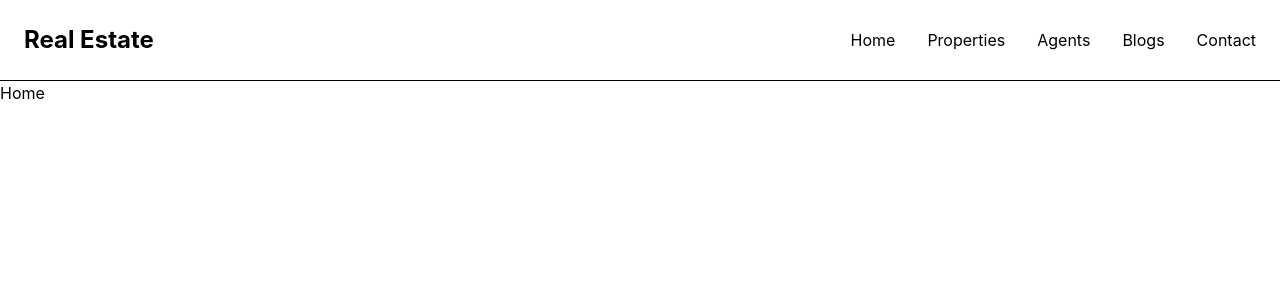
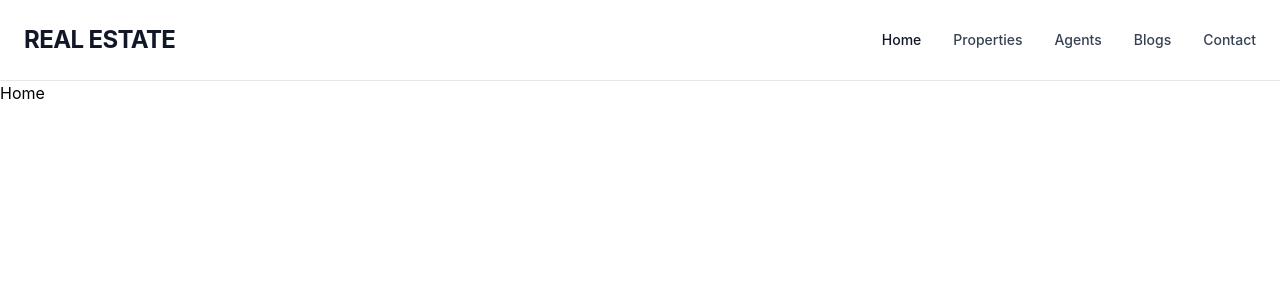
Before and after one commit to hari371/Real-Estate, a React (Vite) app in the folder client/: page / in a window 1280 px wide. Shown: the top 300 px of the page. Built offline with nearby package versions, Linux system fonts and the light colour scheme.

Commit message:
Completed Navbar

```diff
--- a/client/src/components/Navbar.jsx
+++ b/client/src/components/Navbar.jsx
@@ -1,36 +1,122 @@
-import { Link } from "react-router-dom";
+import { useState } from "react";
+import { Link, NavLink } from "react-router-dom";
+import { FiMenu, FiX } from "react-icons/fi";
 
 function Navbar() {
+	const [isMenuOpen, setIsMenuOpen] = useState(false);
+
+	const navLinkClass = ({ isActive }) =>
+		`text-sm font-medium transition ${
+			isActive
+				? "text-gray-900"
+				: "text-gray-700 hover:text-gray-500"
+		}`;
+
 	return (
-		<nav className="border-b bg-white">
+		<nav className="border-b border-gray-200 bg-white">
 			<div className="mx-auto flex h-20 max-w-7xl items-center justify-between px-6">
 				<Link
 					to="/"
-					className="text-2xl font-bold"
+					className="text-2xl font-bold tracking-tight text-gray-900"
+					onClick={() => setIsMenuOpen(false)}
 				>
-					Real Estate
+					REAL ESTATE
 				</Link>
 
-				<div className="flex items-center gap-8">
-					<Link to="/">Home</Link>
+				<div className="hidden items-center gap-8 md:flex">
+					<NavLink
+						to="/"
+						end
+						className={navLinkClass}
+					>
+						Home
+					</NavLink>
 
-					<Link to="/properties">
+					<NavLink
+						to="/properties"
+						className={navLinkClass}
+					>
 						Properties
-					</Link>
+					</NavLink>
 
-					<Link to="/agents">
+					<NavLink
+						to="/agents"
+						className={navLinkClass}
+					>
 						Agents
-					</Link>
+					</NavLink>
 
-					<Link to="/blogs">
+					<NavLink
+						to="/blogs"
+						className={navLinkClass}
+					>
 						Blogs
-					</Link>
+					</NavLink>
 
-					<a href="#contact">
+					<a
+						href="#contact"
+						className="text-sm font-medium text-gray-700 transition hover:text-gray-500"
+					>
 						Contact
 					</a>
 				</div>
+
+				<button
+					type="button"
+					className="text-2xl text-gray-900 md:hidden"
+					onClick={() => setIsMenuOpen(!isMenuOpen)}
+					aria-label="Toggle navigation menu"
+				>
+					{isMenuOpen ? <FiX /> : <FiMenu />}
+				</button>
 			</div>
+
+			{isMenuOpen && (
+				<div className="border-t border-gray-100 px-6 py-5 md:hidden">
+					<div className="flex flex-col gap-5">
+						<NavLink
+							to="/"
+							end
+							className={navLinkClass}
+							onClick={() => setIsMenuOpen(false)}
+						>
+							Home
+						</NavLink>
+
+						<NavLink
+							to="/properties"
+							className={navLinkClass}
+							onClick={() => setIsMenuOpen(false)}
+						>
+							Properties
+						</NavLink>
+
+						<NavLink
+							to="/agents"
+							className={navLinkClass}
+							onClick={() => setIsMenuOpen(false)}
+						>
+							Agents
+						</NavLink>
+
+						<NavLink
+							to="/blogs"
+							className={navLinkClass}
+							onClick={() => setIsMenuOpen(false)}
+						>
+							Blogs
+						</NavLink>
+
+						<a
+							href="#contact"
+							className="text-sm font-medium text-gray-700 transition hover:text-gray-500"
+							onClick={() => setIsMenuOpen(false)}
+						>
+							Contact
+						</a>
+					</div>
+				</div>
+			)}
 		</nav>
 	);
 }
```
